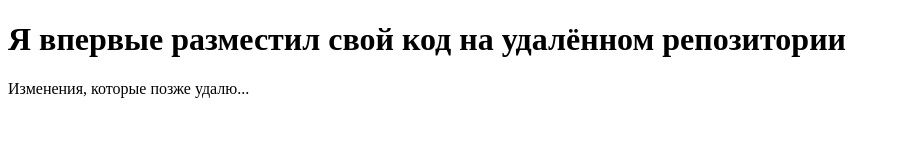
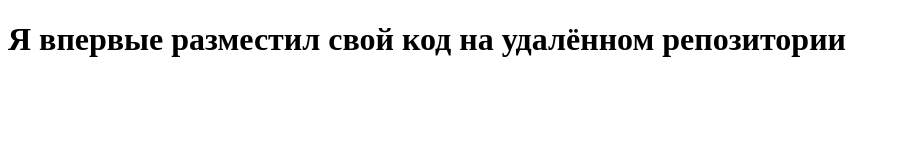
Before and after one commit to ivacura/test_repo, a plain HTML site: page index.html in a window 1280 px wide. Shown: the whole page, without its empty margins (0-900 px from the left). Drawn offline with Linux system fonts and the light colour scheme.

Commit message:
Revert "New commit"
This reverts commit 4d10960fa4ed741d0654f3acaffe8e5f73c31bfa.

```diff
--- a/index.html
+++ b/index.html
@@ -4,10 +4,9 @@
     <meta charset="UTF-8">
     <meta http-equiv="X-UA-Compatible" content="ID-edge">
     <meta name="" content="width-device-width. Initial-scale-1.0">
-    <title>New git project</title>
+    <title>Document</title>
 </head>
 <body>
     <h1>Я впервые разместил свой код на удалённом репозитории</h1>
-    <p>Изменения, которые позже удалю...</p>
 </body>
 </html>
```
